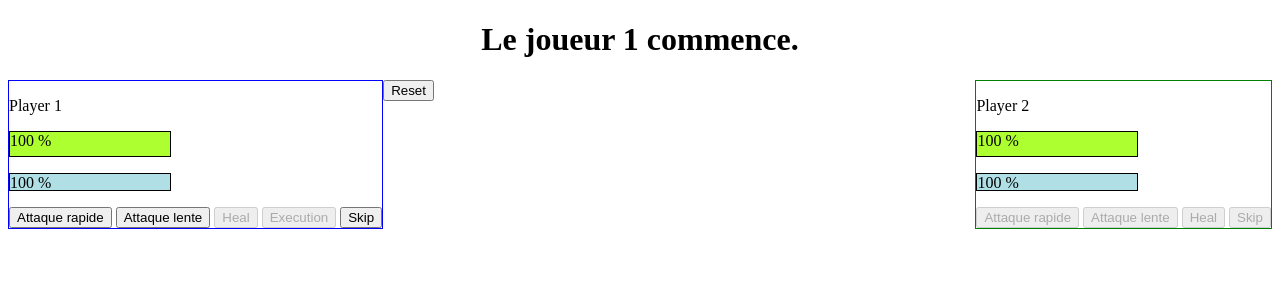
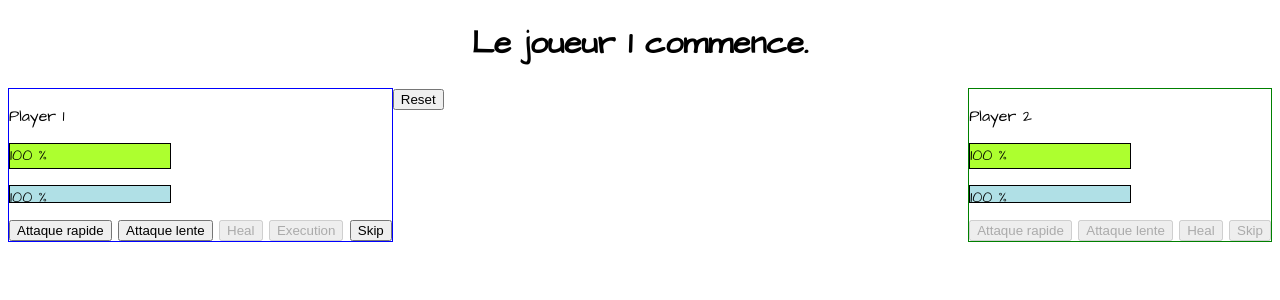
Before and after one commit to SacleuxBenoit/game-1v1-2D, a PHP site: page / in a window 1280 px wide. Shown: the top 300 px of the page. Run offline with PHP 8.4, Linux system fonts and the light colour scheme.

Commit message:
import google font : Architects Daughter :arrow_right: style.css && index.html

```diff
--- a/css/style.css
+++ b/css/style.css
@@ -1,3 +1,7 @@
+body{
+    font-family: 'Architects Daughter', cursive;
+}
+
 .life{
     border: 1px solid black;
     background-color: greenyellow;
--- a/index.html
+++ b/index.html
@@ -4,6 +4,13 @@
     <meta charset="UTF-8">
     <meta name="viewport" content="width=device-width, initial-scale=1.0">
     <link rel="stylesheet" href="./css/style.css">
+
+    <!-- IMPORT GOOGLE FONT - START -->
+        <link rel="preconnect" href="https://fonts.googleapis.com">
+        <link rel="preconnect" href="https://fonts.gstatic.com" crossorigin>
+        <link href="https://fonts.googleapis.com/css2?family=Architects+Daughter&display=swap" rel="stylesheet">
+    <!-- IMPORT GOOGLE FONT - END -->
+
     <meta http-equiv="X-UA-Compatible" content="ie=edge">
     <title>Document</title>
 </head>
```
